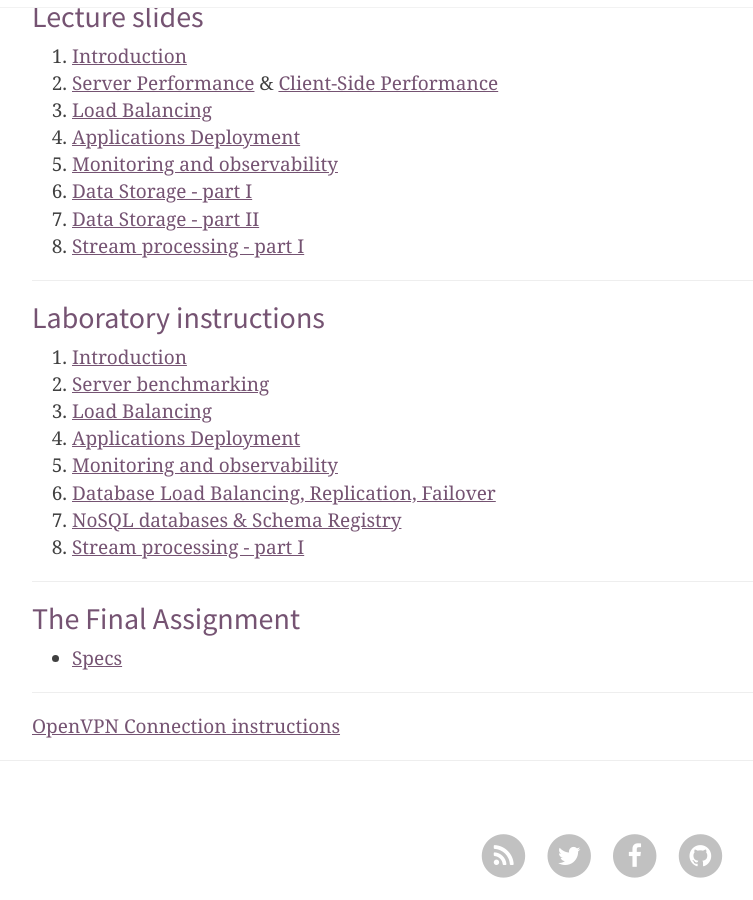
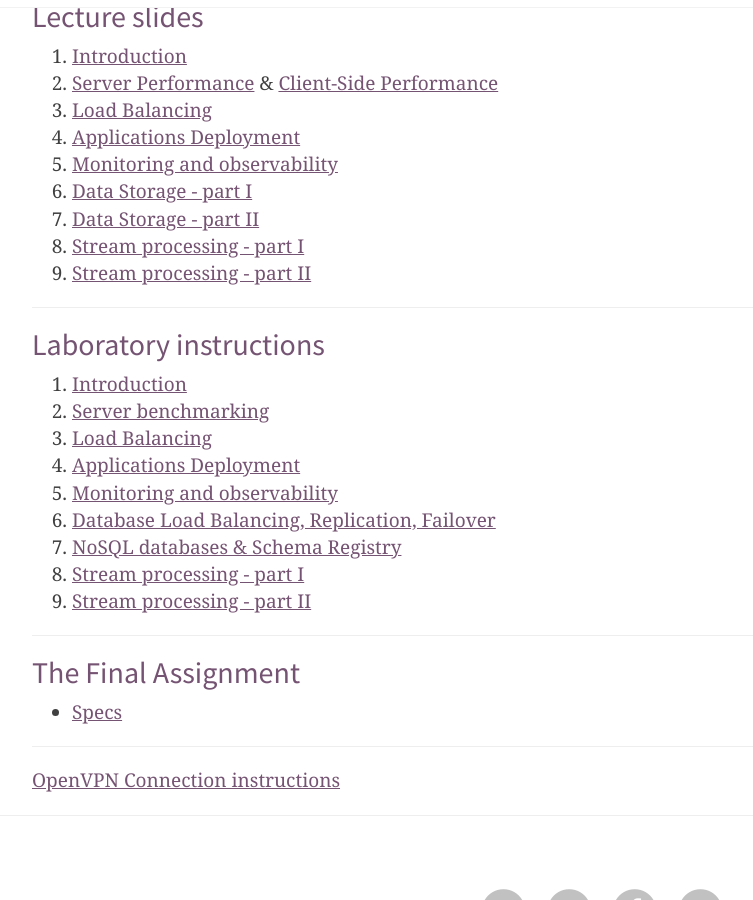
Before and after one commit to RTBHOUSE/mimuw-blog, a Jekyll site: the page built from index.html, in a window 1280 px wide and 900 px high, scrolled down 822 px. Shown: the whole window, without its empty margins (38-791 px from the left). Built offline with Jekyll 4.4.1, drawn with Linux system fonts in a browser that asks for light colours; nearby versions of some CDN libraries; the list of posts is cut into pages by our own code.

Commit message:
Stream processing part II

```diff
--- a/index.html
+++ b/index.html
@@ -52,6 +52,9 @@
 		<li>
 			<a href="/slides/8.pdf">Stream processing - part I</a>
 		</li>
+		<li>
+			<a href="/slides/9.pdf">Stream processing - part II</a>
+		</li>
 	</ol>
 </div>
 
@@ -85,6 +88,9 @@
 		</li>
 		<li>
 			<a href="https://github.com/RTBHOUSE/mimuw-lab/tree/main/lab08">Stream processing - part I</a>
+		</li>
+		<li>
+			<a href="https://github.com/RTBHOUSE/mimuw-lab/tree/main/lab09">Stream processing - part II</a>
 		</li>
 
 	</ol>
```
Also changed, not shown: 1 other file.
